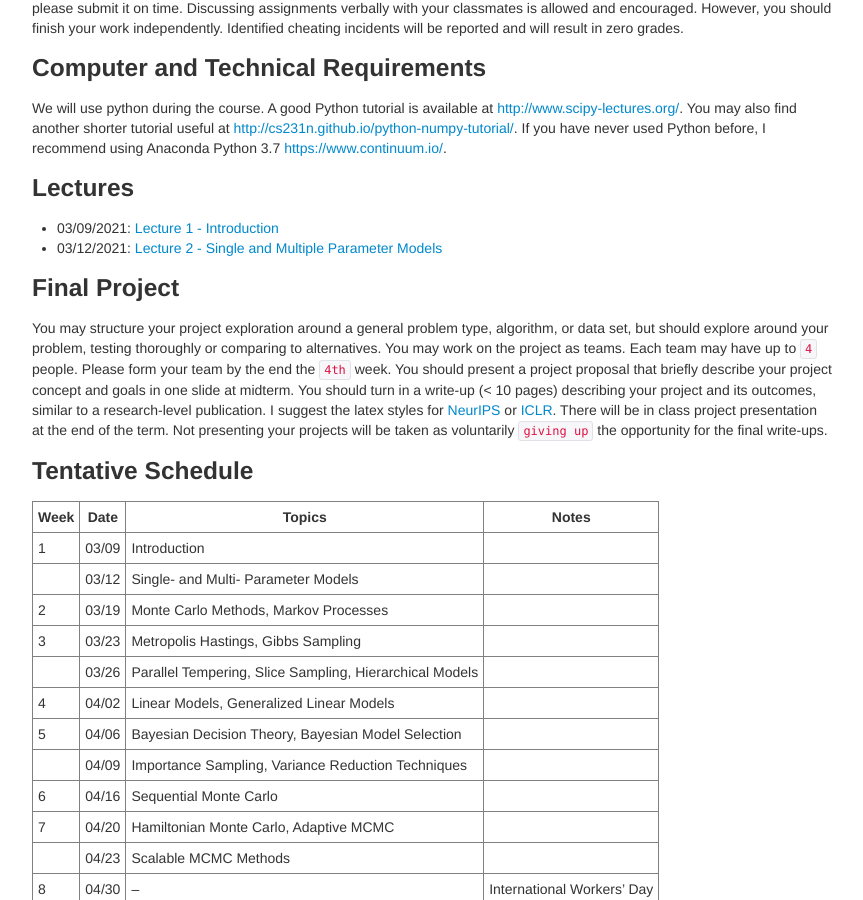
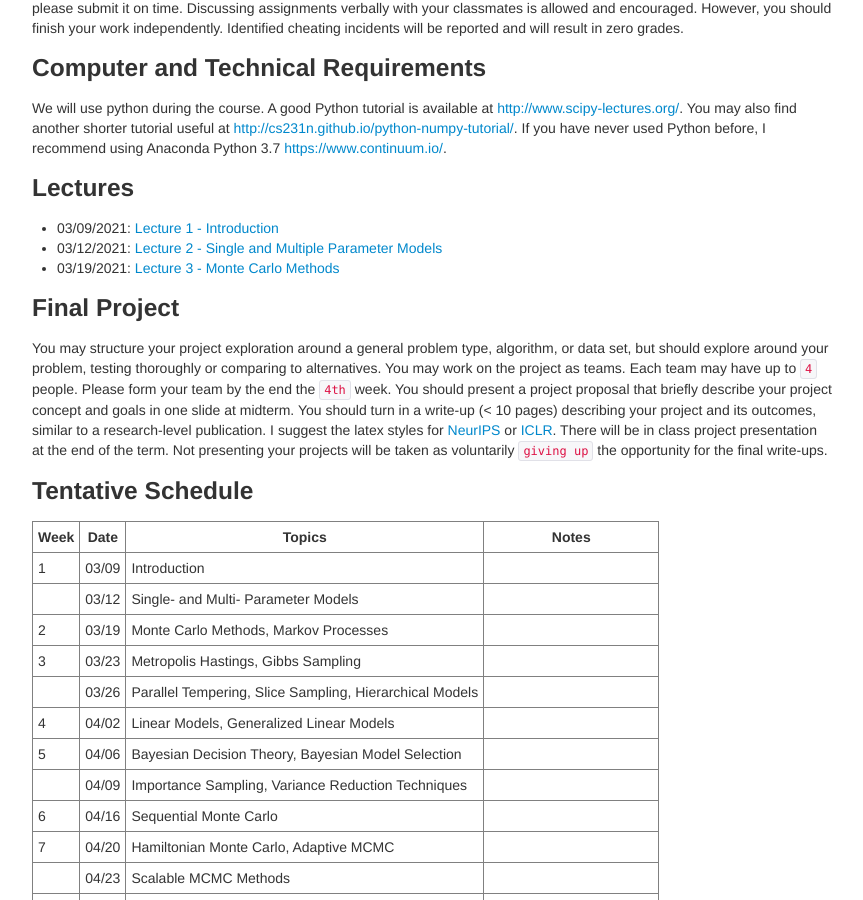
Before and after one commit to zcrabbit/zcrabbit.github.io, a Jekyll site: the page built from courses/btc-s21.md, in a window 1280 px wide and 900 px high, scrolled down 935 px. Shown: the whole window, without its empty margins (208-1071 px from the left). Built offline with Jekyll 4.4.1, drawn with Linux system fonts in a browser that asks for light colours.

Commit message:
Update btc-s21.md

```diff
--- a/courses/btc-s21.md
+++ b/courses/btc-s21.md
@@ -41,6 +41,7 @@ We will use python during the course. A good Python tutorial is available at <ht
 ### Lectures
 - 03/09/2021: [Lecture 1 - Introduction]({{sites.baseurl}}/static/slides/btc_spring21/lec01.pdf)
 - 03/12/2021: [Lecture 2 - Single and Multiple Parameter Models]({{sites.baseurl}}/static/slides/btc_spring21/lec02.pdf)
+- 03/19/2021: [Lecture 3 - Monte Carlo Methods]({{sites.baseurl}}/static/slides/btc_spring21/lec03.pdf)
 
 
 <!-- ### Assignments -->
```
